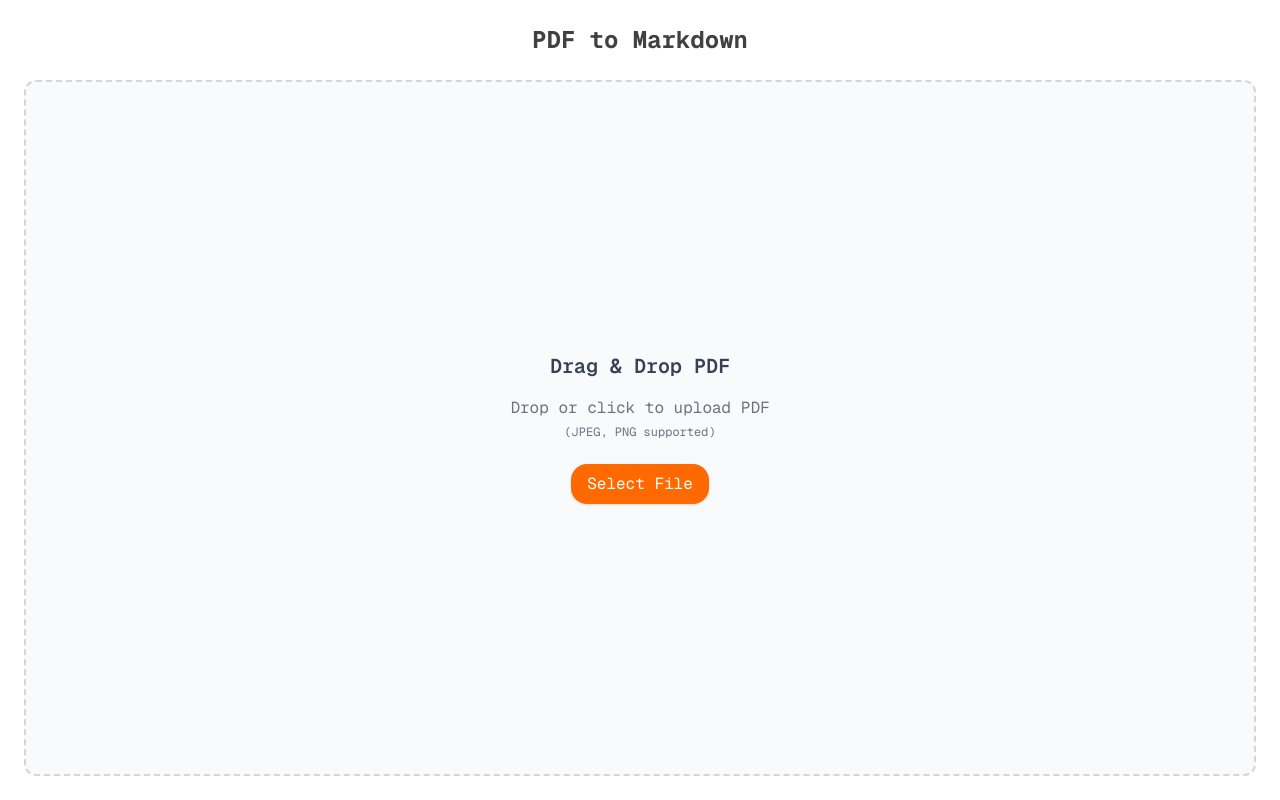
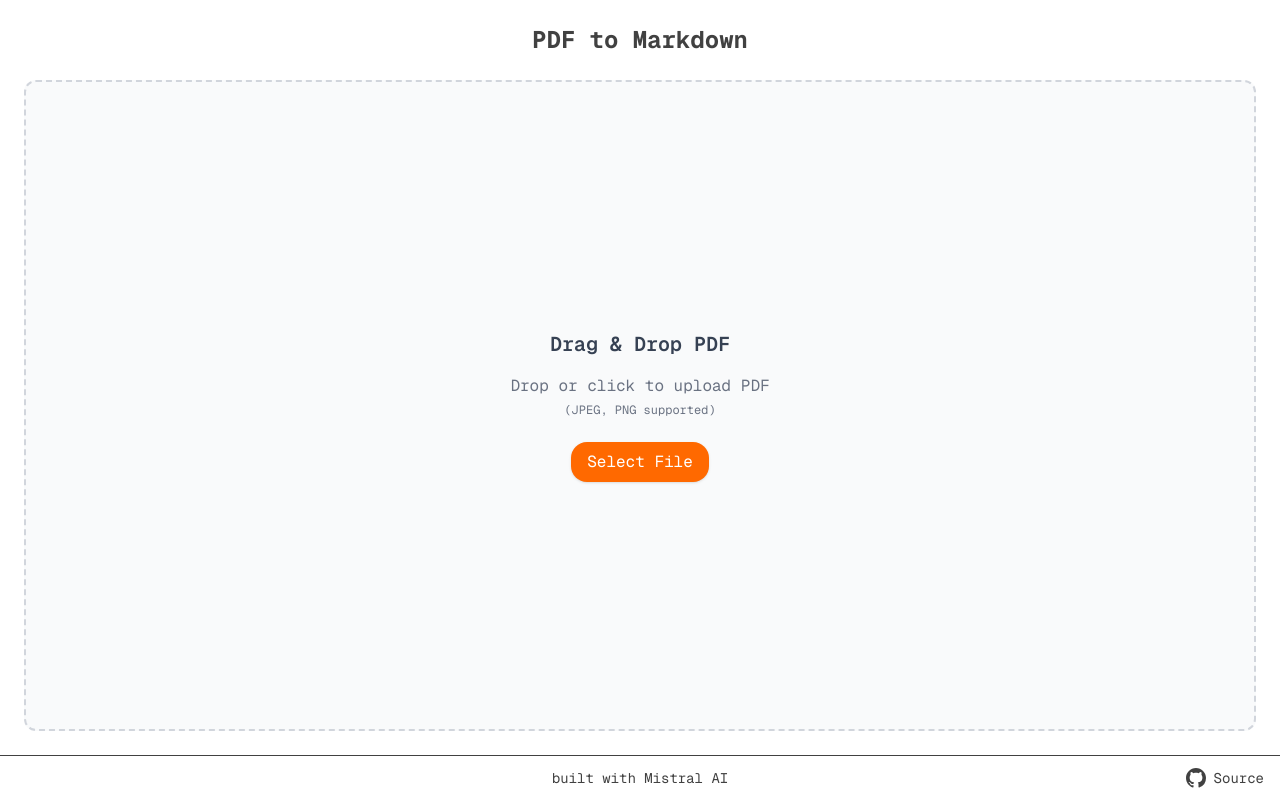
Before and after one commit to waterfirst/pdf_to_md, a Next.js app: page / in a window 1280 px wide. Built offline with nearby package versions, Linux system fonts and the light colour scheme.

Commit message:
フッターコンポーネントを新規作成し、FileUploaderコンポーネントに追加

```diff
--- /dev/null
+++ b/app/components/Footer.tsx
@@ -0,0 +1,18 @@
+export default function Footer() {
+  return (
+    <footer className="py-3 px-4 flex items-center text-sm border-t">
+      <div className="flex-1"></div>
+      <div className="text-center">
+        built with <a href="https://mistral.ai/" target="_blank" rel="noopener noreferrer" className="hover:underline">Mistral AI</a>
+      </div>
+      <div className="flex-1 flex justify-end gap-4">
+        <a href="https://github.com/link2004/pdf2md" target="_blank" rel="noopener noreferrer" className="hover:underline flex items-center gap-1">
+          <svg height="20" width="20" aria-hidden="true" viewBox="0 0 16 16" version="1.1" className="mr-1">
+            <path fillRule="evenodd" d="M8 0C3.58 0 0 3.58 0 8c0 3.54 2.29 6.53 5.47 7.59.4.07.55-.17.55-.38 0-.19-.01-.82-.01-1.49-2.01.37-2.53-.49-2.69-.94-.09-.23-.48-.94-.82-1.13-.28-.15-.68-.52-.01-.53.63-.01 1.08.58 1.23.82.72 1.21 1.87.87 2.33.66.07-.52.28-.87.51-1.07-1.78-.2-3.64-.89-3.64-3.95 0-.87.31-1.59.82-2.15-.08-.2-.36-1.02.08-2.12 0 0 .67-.21 2.2.82.64-.18 1.32-.27 2-.27.68 0 1.36.09 2 .27 1.53-1.04 2.2-.82 2.2-.82.44 1.1.16 1.92.08 2.12.51.56.82 1.27.82 2.15 0 3.07-1.87 3.75-3.65 3.95.29.25.54.73.54 1.48 0 1.07-.01 1.93-.01 2.2 0 .21.15.46.55.38A8.013 8.013 0 0016 8c0-4.42-3.58-8-8-8z" fill="currentColor"></path>
+          </svg>
+          Source
+        </a>
+      </div>
+    </footer>
+  );
+}
--- a/app/page.tsx
+++ b/app/page.tsx
@@ -12,6 +12,7 @@ import OcrResultView from "./components/OcrResultView";
 import UploadResult from "./components/UploadResult";
 import Header from "./components/Header";
 import { useDropzone } from "react-dropzone";
+import Footer from "./components/Footer";
 
 export default function FileUploader() {
   const [file, setFile] = useState<File | null>(null);
@@ -212,6 +213,7 @@ export default function FileUploader() {
             </button>
           </div>
         </div>
+        <Footer />
       </div>
     );
   }
@@ -341,22 +343,7 @@ export default function FileUploader() {
           />
         </div>
       )}
-
-      {/* フッターコンポーネント */}
-      <footer className="py-3 px-4 flex items-center text-sm border-t">
-        <div className="flex-1"></div>
-        <div className="text-center">
-          built with <a href="https://mistral.ai/" target="_blank" rel="noopener noreferrer" className="hover:underline">Mistral AI</a>
-        </div>
-        <div className="flex-1 flex justify-end gap-4">
-          <a href="https://github.com/link2004/pdf2md" target="_blank" rel="noopener noreferrer" className="hover:underline flex items-center gap-1">
-            <svg height="20" width="20" aria-hidden="true" viewBox="0 0 16 16" version="1.1" className="mr-1">
-              <path fillRule="evenodd" d="M8 0C3.58 0 0 3.58 0 8c0 3.54 2.29 6.53 5.47 7.59.4.07.55-.17.55-.38 0-.19-.01-.82-.01-1.49-2.01.37-2.53-.49-2.69-.94-.09-.23-.48-.94-.82-1.13-.28-.15-.68-.52-.01-.53.63-.01 1.08.58 1.23.82.72 1.21 1.87.87 2.33.66.07-.52.28-.87.51-1.07-1.78-.2-3.64-.89-3.64-3.95 0-.87.31-1.59.82-2.15-.08-.2-.36-1.02.08-2.12 0 0 .67-.21 2.2.82.64-.18 1.32-.27 2-.27.68 0 1.36.09 2 .27 1.53-1.04 2.2-.82 2.2-.82.44 1.1.16 1.92.08 2.12.51.56.82 1.27.82 2.15 0 3.07-1.87 3.75-3.65 3.95.29.25.54.73.54 1.48 0 1.07-.01 1.93-.01 2.2 0 .21.15.46.55.38A8.013 8.013 0 0016 8c0-4.42-3.58-8-8-8z" fill="currentColor"></path>
-            </svg>
-            Source
-          </a>
-        </div>
-      </footer>
+      <Footer />
     </div>
   );
 }
```
